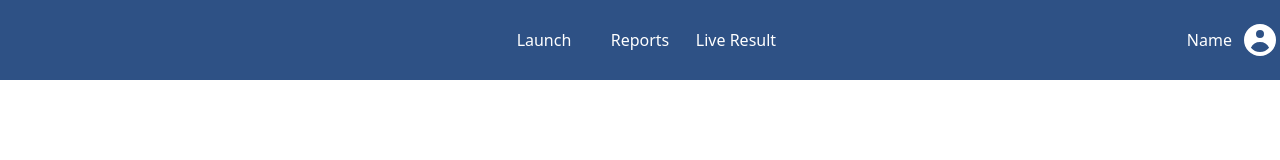
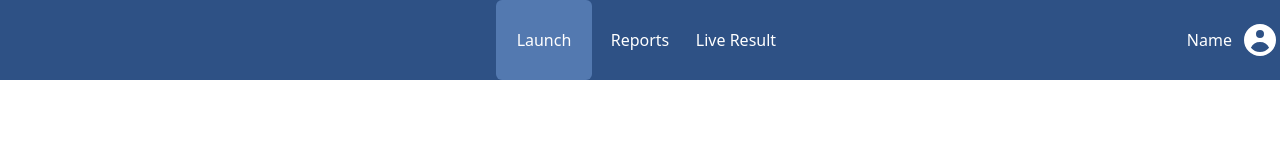
Before and after one commit to super-alpha-team/new-quizzes-fe, a Next.js app: page /launch in a window 1280 px wide. Shown: the top 160 px of the page. Built offline with nearby package versions, Linux system fonts and the light colour scheme; grey boxes are pictures that could not be loaded.

Commit message:
fix header

```diff
--- a/components/Header.jsx
+++ b/components/Header.jsx
@@ -7,11 +7,11 @@ function Header() {
         <nav className="flex items-center justify-between flex-wrap bg-blue-dark h-20 top-0 w-full">
             <div className="w-full flex-grow grid grid-cols-3 lg:items-center lg:w-auto h-full">
                 <div></div>
-                {router.pathname == '/launch' ? (
+                {router.pathname == '/launch' || router.pathname == '/result' ? (
                     <div className="flex text-white justify-center h-full">
-                        <div className="cursor-pointer items-center flex w-24 justify-center hover:bg-blue-lightDark duration-300 rounded-md">Launch</div>
+                        <div className={"cursor-pointer items-center flex w-24 justify-center hover:bg-blue-lightDark duration-300 rounded-md " + (router.pathname == '/launch' ? " bg-blue-lightDark" : "")}>Launch</div>
                         <div className="cursor-pointer items-center flex w-24 justify-center hover:bg-blue-lightDark duration-300 rounded-md">Reports</div>
-                        <div className="cursor-pointer items-center flex w-24 justify-center hover:bg-blue-lightDark duration-300 rounded-md">Live Result</div>
+                        <div className={"cursor-pointer items-center flex w-24 justify-center hover:bg-blue-lightDark duration-300 rounded-md" + (router.pathname == '/result' ? " bg-blue-lightDark" : "")}>Live Result</div>
                     </div>
                 ) : (
                     <div></div>
```
